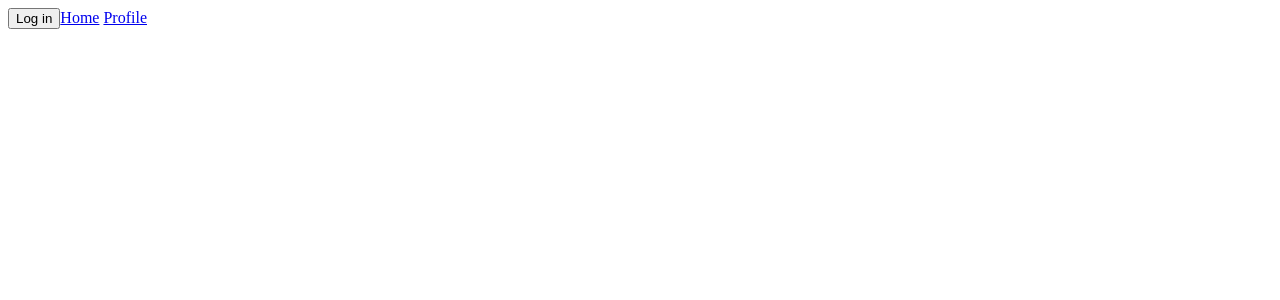
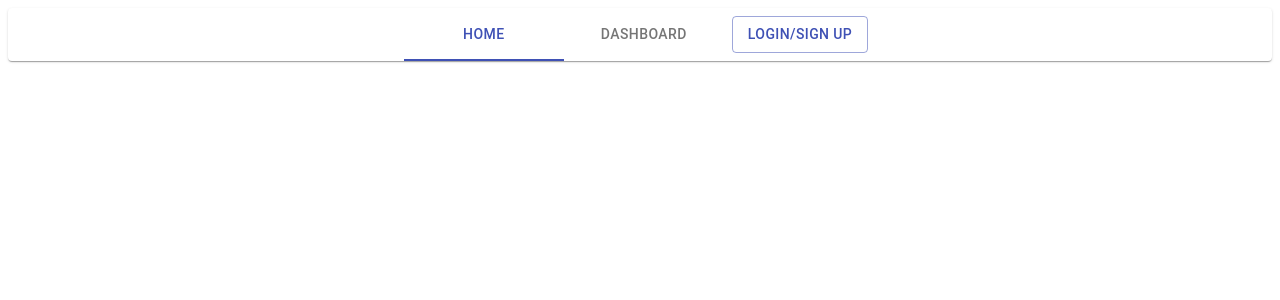
Before and after one commit to Digital-Helpers/time-clock-app, a React (Create React App) app: page / in a window 1280 px wide. Shown: the top 300 px of the page. Built offline with nearby package versions, Linux system fonts and the light colour scheme; no server answers.

Commit message:
styled navbar using material ui

```diff
--- a/src/components/NavBar.js
+++ b/src/components/NavBar.js
@@ -1,30 +1,58 @@
 // src/components/NavBar.js
 
-import React from "react";
+import React, {useEffect} from "react";
 import { useAuth0 } from "../utils/react-auth0-wrapper";
-import { Link } from "react-router-dom";
+import { makeStyles } from '@material-ui/core/styles';
+import Paper from '@material-ui/core/Paper';
+import Tabs from '@material-ui/core/Tabs';
+import Tab from '@material-ui/core/Tab';
+import Button from '@material-ui/core/Button';
 
-const NavBar = () => {
+const useStyles = makeStyles(theme => ({
+  root: {
+    flexGrow: 1,
+  },
+  button: {
+    margin: theme.spacing(1),
+  },
+  input: {
+    display: 'none',
+  },
+}));
+
+export default function NavBar(props) {
   const { isAuthenticated, loginWithRedirect, loginWithPopup, logout  } = useAuth0();
-console.log(window.location.origin)
+  const classes = useStyles();
+  const [value, setValue] = React.useState(0);
+  function login(){
+    props.history.push('/profile')
+    loginWithPopup({})
+  }
+
+  const handleChange = (event, newValue) => {
+    setValue(newValue);
+  };
   return (
-    <div>
-      {!isAuthenticated && (
-        <button
-          onClick={() =>
-            loginWithPopup({})
-          }
-        >
-          Log in
-        </button>
+    <Paper className={classes.root}>
+      <Tabs
+        value={value}
+        onChange={handleChange}
+        indicatorColor="primary"
+        textColor="primary"
+        centered
+      >
+        <Tab onClick={()=> props.history.push('/')} label="Home" />
+        <Tab onClick={()=> props.history.push('/profile')} label="Dashboard" />
+        {!isAuthenticated && (
+        <Button onClick={()=> login()} variant="outlined" color="primary" className={classes.button}>
+        Login/Sign Up
+      </Button>
       )}
-      <span>
-        <Link to="/">Home</Link>&nbsp;
-        <Link to="/profile">Profile</Link>
-      </span>
-      {isAuthenticated && <button onClick={() => logout()}>Log out</button>}
-    </div>
+      {isAuthenticated && <Tab onClick={()=> props.history.push('/onboarduser')} label="Onboarding" />}
+      {isAuthenticated && <Button onClick={()=> logout()} variant="outlined" color="secondary" className={classes.button}>
+        Logout
+      </Button>}
+      </Tabs>
+    </Paper>
   );
-};
-
-export default NavBar;
+}
```
